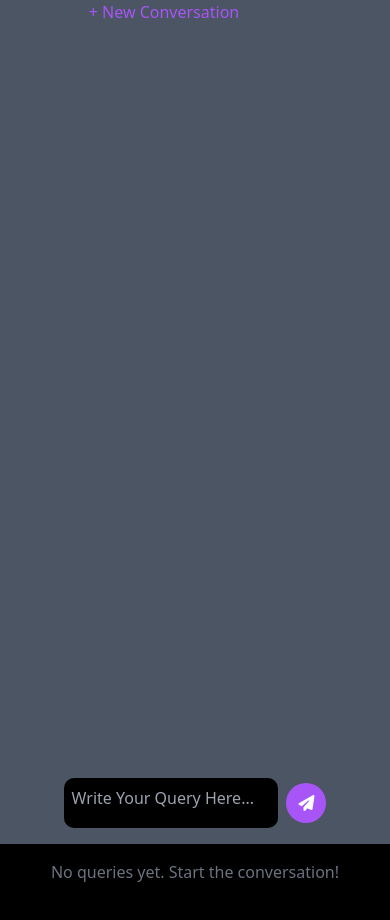
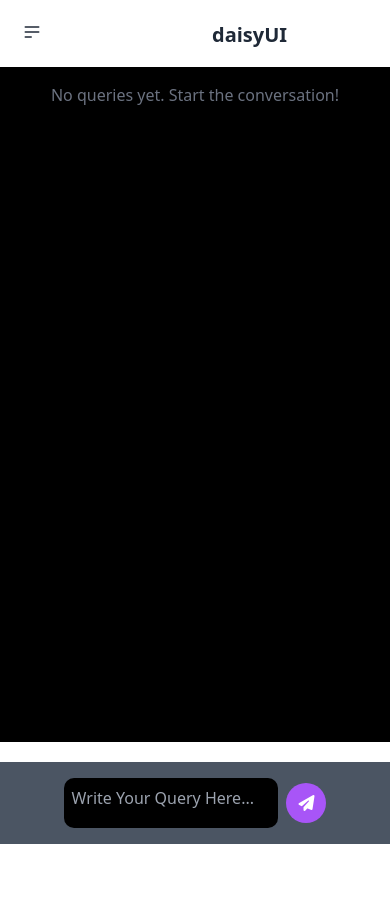
Before and after one commit to sanjitpal123/Chatsolver, a React (Vite) app: page / in a window 390 px wide. Shown: the top 920 px of the page. After the commit the page ends 844 px from the top, so only its background shows below. Built offline with nearby package versions, Linux system fonts and the light colour scheme.

Commit message:
Error fixed

```diff
--- a/package.json
+++ b/package.json
@@ -21,6 +21,7 @@
     "@types/react-dom": "^18.3.0",
     "@vitejs/plugin-react": "^4.3.1",
     "autoprefixer": "^10.4.20",
+    "daisyui": "^4.12.10",
     "eslint": "^9.9.0",
     "eslint-plugin-react": "^7.35.0",
     "eslint-plugin-react-hooks": "^5.1.0-rc.0",
--- a/src/Component/Chat.jsx
+++ b/src/Component/Chat.jsx
@@ -1,19 +1,18 @@
 import React, { useState } from "react";
-import GetAnswer from "../assets/Services/FetchData";
+import GetAnswer from "../Services/FetchData";
 
 const Chat = () => {
   const [response, setResponse] = useState(null);
   const [query, setQuery] = useState("");
-  const [QuerText, SetQueryText] = useState("");
   const [AllQuestion, SetQuestion] = useState([]);
   const [Allanswer, SetAnswer] = useState([]);
 
   const submitQuery = async () => {
     if (query.trim()) {
-      SetQueryText(query);
       SetQuestion((prev) => [...prev, query]);
+      const currentQuery = query;
       setQuery("");
-      await fetchData();
+      await fetchData(currentQuery);
     }
   };
 
@@ -28,18 +27,19 @@
     setQuery(event.target.value);
   };
 
-  const fetchData = async () => {
+  const fetchData = async (queryText) => {
     try {
-      const text = await GetAnswer(QuerText);
-      setResponse(text.split("*").join(""));
-      SetAnswer((prev) => [...prev, text.split("*").join("")]);
+      const text = await GetAnswer(queryText);
+      const cleanText = text.split("*").join("");
+      setResponse(cleanText);
+      SetAnswer((prev) => [...prev, cleanText]);
     } catch (error) {
       console.error("Error fetching data:", error);
     }
   };
 
   return (
-    <div className="w-full min-h-[60vh] relative">
+    <div className="w-full min-h-[80vh] relative">
       <div className="min-h-[85%] bg-black overflow-y-scroll p-4 pb-[80px]">
         {AllQuestion.length > 0 ? (
           AllQuestion.map((element, index) => (
@@ -52,7 +52,7 @@
 
               <div className="flex justify-start mt-2">
                 <div className="max-w-[75%] bg-gray-300 text-black rounded-lg p-3 shadow-lg">
-                  {Allanswer[index]}
+                  {Allanswer[index] || "Loading..."}
                 </div>
               </div>
             </div>
@@ -64,7 +64,7 @@
         )}
       </div>
 
-      <div className="w-full fixed bottom-0 left-0 md:left-10 border-1 border-white  bg-gray-600 text-white p-4 flex justify-center items-center gap-2">
+      <div className="w-full fixed bottom-0 left-0 md:left-10 border-1 border-white bg-gray-600 text-white p-4 flex justify-center items-center gap-2">
         <textarea
           placeholder="Write Your Query Here..."
           className="min-h-[50px] w-[60%] text-white bg-black p-2 resize-none overflow-y-auto rounded-[10px]"
--- a/src/Component/HomePage.jsx
+++ b/src/Component/HomePage.jsx
@@ -1,10 +1,12 @@
 
 import SideBar from "./SideBar";
 import Chat from "./Chat";
+import Navbar from "./Navbar";
 function HomePage()
 {
 return (
 <div className="md:flex ">
+    <Navbar/>
     <SideBar/>
     <Chat/>
 
--- /dev/null
+++ b/src/Component/Navbar.jsx
@@ -0,0 +1,46 @@
+function Navbar() {
+    return (
+      <div className="navbar bg-base-100 block md:hidden z-50">
+        <div className="navbar-start">
+          <div className="dropdown">
+            <div tabIndex={0} role="button" className="btn btn-ghost btn-circle">
+              <svg
+                xmlns="http://www.w3.org/2000/svg"
+                className="h-5 w-5"
+                fill="none"
+                viewBox="0 0 24 24"
+                stroke="currentColor"
+              >
+                <path
+                  strokeLinecap="round"
+                  strokeLinejoin="round"
+                  strokeWidth="2"
+                  d="M4 6h16M4 12h16M4 18h7"
+                />
+              </svg>
+            </div>
+            <ul
+              tabIndex={0}
+              className="menu menu-sm dropdown-content bg-base-100 rounded-box z-[1] mt-3 w-52 p-2 shadow"
+            >
+              <li>
+                <a>Homepage</a>
+              </li>
+              <li>
+                <a>Portfolio</a>
+              </li>
+              <li>
+                <a>About</a>
+              </li>
+            </ul>
+          </div>
+        </div>
+        <div className="navbar-center">
+          <a className="btn btn-ghost text-xl">daisyUI</a>
+        </div>
+
+      </div>
+    );
+  }
+
+  export default Navbar;
--- a/src/Component/SideBar.jsx
+++ b/src/Component/SideBar.jsx
@@ -1,8 +1,9 @@
 function SideBar()
 {
   return (
-    <div className="w-full md:w-[20%] bg-gray-600 min-h-[100vh] ">
-        <button className="w-[80%] mx-2 text-purple-500 ">+ New Conversation</button>
+    <div className="w-full md:w-[20%] hidden md:block bg-gray-600 min-h-[100vh] ">
+        <button className="w-[80%]  text-white font-bold text-2xl ">History</button>
+
     </div>
   )
 }
--- a/tailwind.config.js
+++ b/tailwind.config.js
@@ -6,5 +6,5 @@
   theme: {
     extend: {},
   },
-  plugins: [],
+  plugins: [require('daisyui'),],
 }
```
Also changed, not shown: src/Helper/Apikey.jsx (renamed from src/assets/Helper/Apikey.jsx), src/Helper/AxioInstance.jsx (renamed from src/assets/Helper/AxioInstance.jsx), src/Helper/BaseUrl.jsx (renamed from src/assets/Helper/BaseUrl.jsx), src/Services/FetchData.jsx (renamed from src/assets/Services/FetchData.jsx), 1 other file (tests, documents, lock files or other folders).
